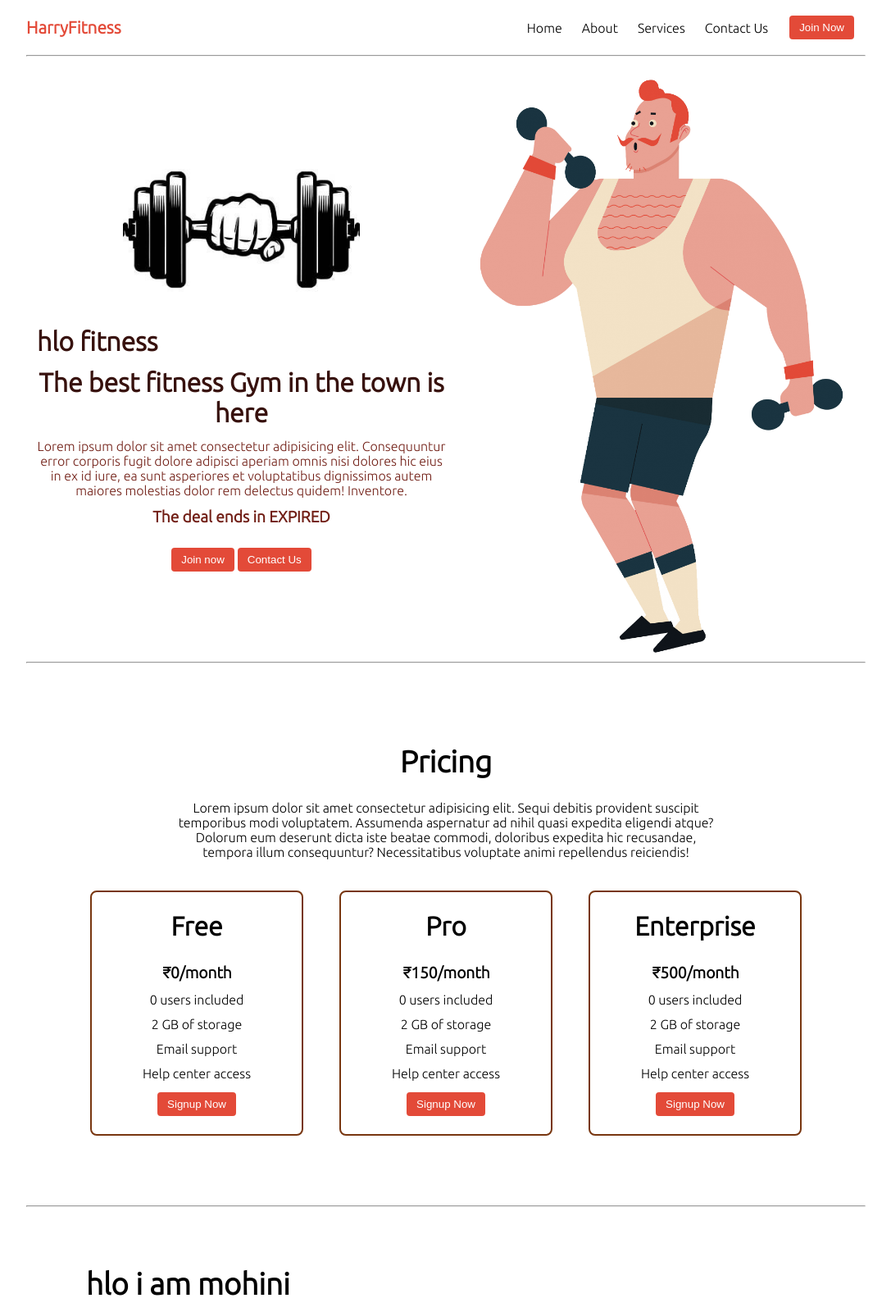
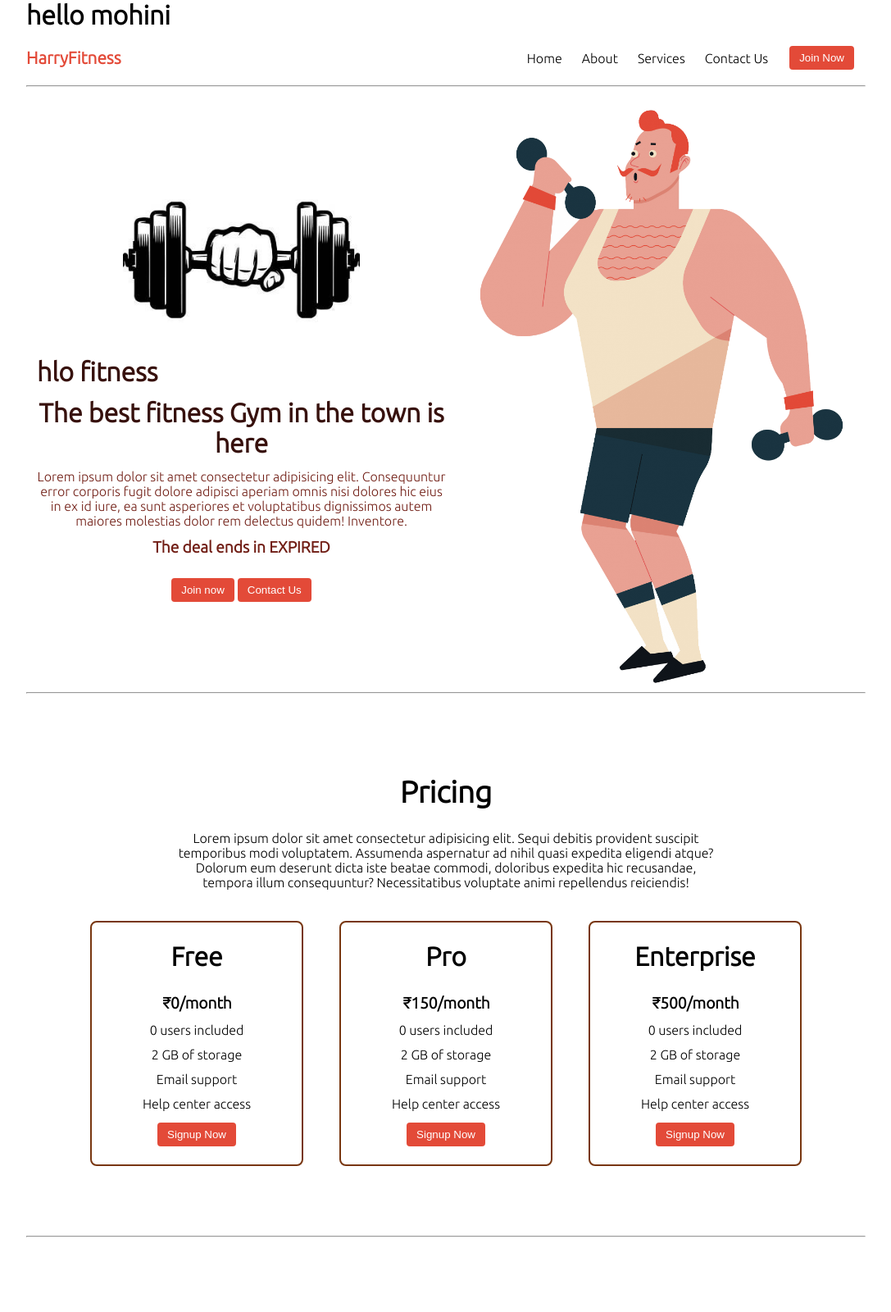
Before and after one commit to CodeWithHarry/HarryFitnessWebsite, a plain HTML site: page index.html in a window 1280 px wide. Shown: the top 1600 px of the page at 82% size, without its empty margins (96-1183 px from the left). Drawn offline with Linux system fonts and the light colour scheme.

Commit message:
first cng

```diff
--- a/index.html
+++ b/index.html
@@ -13,6 +13,7 @@
 
 <body class='overflow-x-hidden'>
     <div class="container mx-auto">
+        <h1>hello mohini</h1>
         <header>
             <nav class="flex justify-between">
                 <div class="logo font-bold flex items-center text-blue">HarryFitness</div>
@@ -97,7 +98,7 @@
             </section>
             <hr>
             <section class="section3">
-                <h1>hlo i am mohini</h1>
+
                 <h1 class="text-center my-2">Compare Plans</h1>
                 <div class="container plantable">
                     <table class="table text-center">
```
